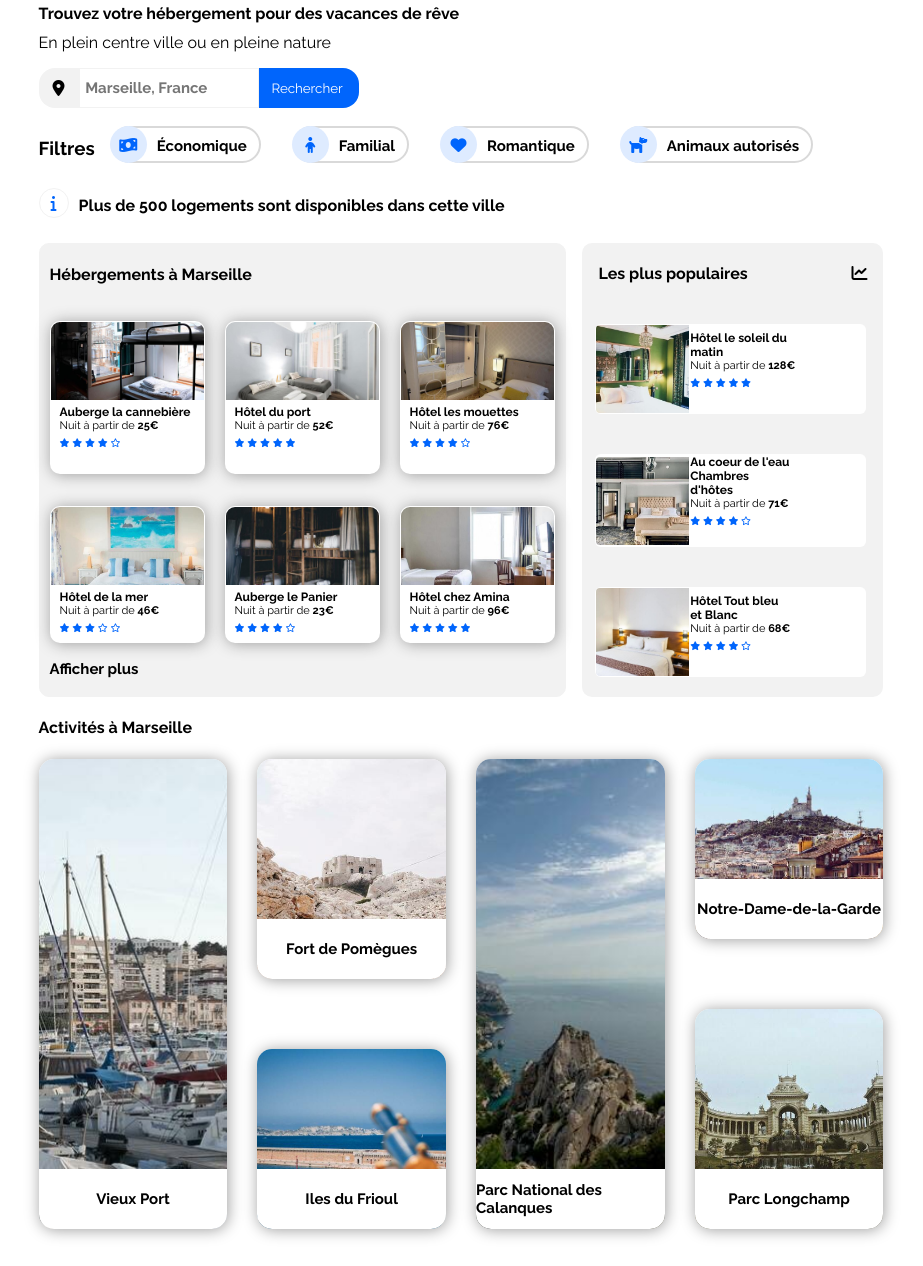
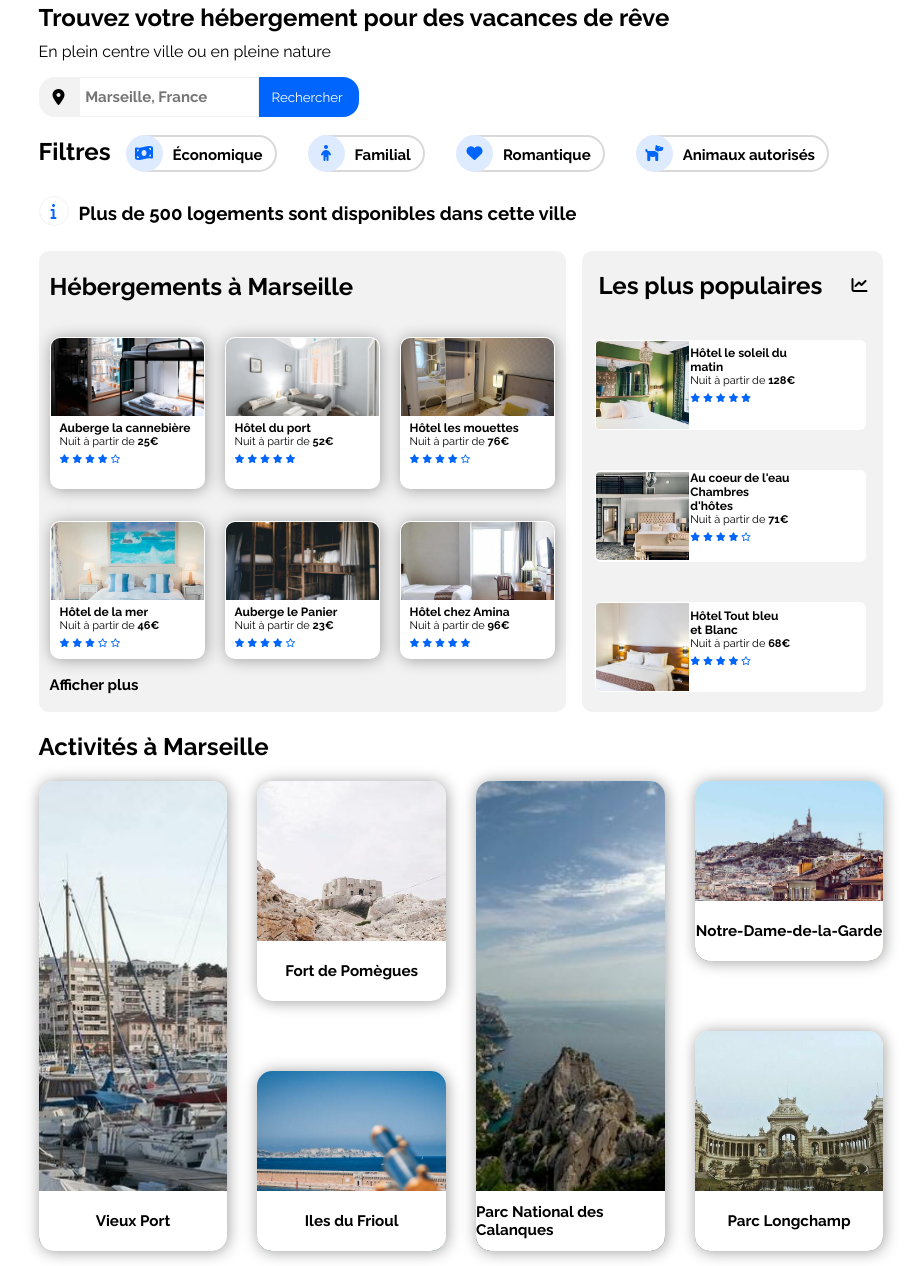
Before and after one commit to John-Gate/JeanchristianBarriere_2_17092020, a plain HTML site: page index.html in a window 1280 px wide. Shown: the part 76-1342 px from the top of the page, without its empty margins (179-1102 px from the left). Drawn offline with Linux system fonts and the light colour scheme.

Commit message:
Verif Mozilla

```diff
--- a/Projet2StyleSheet.css
+++ b/Projet2StyleSheet.css
@@ -49,6 +49,7 @@ article{
 .main-titre{
   padding-bottom: 5px;
   margin-bottom: 5px;
+  font-weight: normal;
 }
 .text-sous-titre{
   margin-top: 0;
@@ -100,6 +101,9 @@ article{
 .wrapper{
   display: flex;
   flex-wrap: wrap;
+}
+.filtre-titre-text{
+  margin-top: 10px;
 }
 .text-filtres{
   border: 2px solid #d9d9d9;
@@ -206,6 +210,7 @@ article{
 .hebergement-annonce-text{
   margin-left: 5px;
   font-size: 12px;
+  font-weight: normal;
 }
 .hebergement-annonce-text-prix{
   margin-top: -6px;
@@ -277,6 +282,7 @@ article{
   font-size: 12px;
   width:100px;
   margin: 1px 0 5px;
+  font-weight: normal;
 }
 .populaire-responsive:first-child{
   margin: 5px 0;
@@ -363,9 +369,9 @@ article{
   width: 100%;
   height: 60px;
   border-radius: 0px 0px 15px 15px;
-  font-weight: bold;
-  font-size: 15px;
+  font-size: 13px;
   justify-content: center;
+  color: black;
 }
 .activite-text p {
   padding-left: 6px;
--- a/index.html
+++ b/index.html
@@ -31,7 +31,7 @@
               <!-- Debut Titre -->
       <section class="block-search">
         <header class="titre-annonce">
-          <h4 class="main-titre"><strong>Trouvez votre hébergement pour des vacances de rêve</strong></h4>
+          <h1 class="main-titre"><strong>Trouvez votre hébergement pour des vacances de rêve</strong></h1>
           <p class="text-sous-titre">En plein centre ville ou en pleine nature</p>
         </header>
 
@@ -50,7 +50,7 @@
               <!-- Fin Champ de recherche -->
               <!-- Debut Filtres -->
       <div class="filtres">
-        <h3 class="filtre-titre-text">Filtres</h3>
+        <h2 class="filtre-titre-text">Filtres</h2>
         <div class="wrapper">
             <div class="button-filtres button-filtres-1">
               <div class="icon-filtres"><i class="fas fa-money-bill-wave" id="bill-icon"></i></div>
@@ -76,7 +76,7 @@
         <div class="cercle-info">
           <i class="fas fa-info"></i>
         </div>
-        <h4 class="info-text">Plus de 500 logements sont disponibles dans cette ville</h4>
+        <h3 class="info-text">Plus de 500 logements sont disponibles dans cette ville</h3>
       </div>
     </section>
             <!-- Fin Texte info -->
@@ -85,7 +85,7 @@
             <!-- Debut Hebergement -->
         <div class="hebergement-section" id="hebergement-ancre">
           <header class="hebergement-headline-text">
-            <h4>Hébergements à Marseille</h4>
+            <h2>Hébergements à Marseille</h2>
           </header>
           <div class="hebergement-vignettes">
             <div class="hebergement-range-1">
@@ -215,7 +215,7 @@
             <!-- Debut Articles Les + populaire -->
         <aside class="populaire-column">
           <div class="populaire-header">
-            <h4>Les plus populaires</h4>
+            <h2>Les plus populaires</h2>
             <i class="fas fa-chart-line"></i>
           </div>
           <div class="populaire-responsive">
@@ -285,25 +285,25 @@
               <!-- Fin Big Section -->
               <!-- Debut Activités -->
       <section class="activite" id="activite-ancre">
-        <h4 id="activites-title">Activités à Marseille</h4>
+        <h2 id="activites-title">Activités à Marseille</h2>
         <div id="sousactivite">
             <a href="" class="activite-sec activite-photo1">
-              <div class="activite-text"><h4>Vieux Port</h4></div>
+              <div class="activite-text"><h3>Vieux Port</h3></div>
             </a>
             <a href="" class="activite-sec activite-photo2">
-              <div class="activite-text"><h4>Fort de Pomègues</h4></div>
+              <div class="activite-text"><h3>Fort de Pomègues</h3></div>
             </a>
             <a href="" class="activite-sec activite-photo3">
-              <div class="activite-text"><h4>Iles du Frioul</h4></div>
+              <div class="activite-text"><h3>Iles du Frioul</h3></div>
             </a>
             <a href="" class="activite-sec activite-photo4">
-              <div class="activite-text"><h4>Parc National des Calanques</h4></div>
+              <div class="activite-text"><h3>Parc National des Calanques</h3></div>
             </a>
           <a href="" class="activite-sec activite-photo5">
-            <div class="activite-text"><h4>Notre-Dame-de-la-Garde</h4></div>
+            <div class="activite-text"><h3>Notre-Dame-de-la-Garde</h3></div>
           </a>
             <a href="" class="activite-sec activite-photo6">
-              <div class="activite-text"><h4>Parc Longchamp</h4></div>
+              <div class="activite-text"><h3>Parc Longchamp</h3></div>
             </a>
         </div>
       </section>
```
